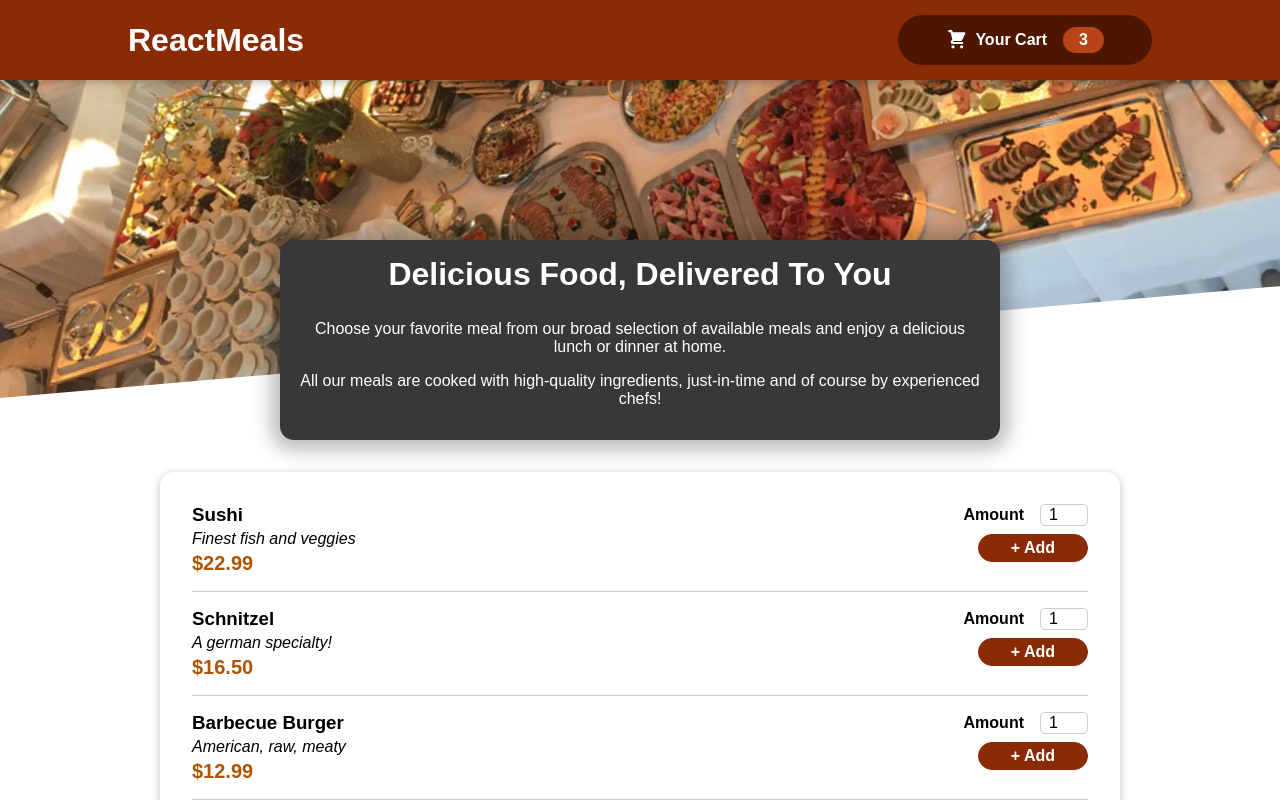
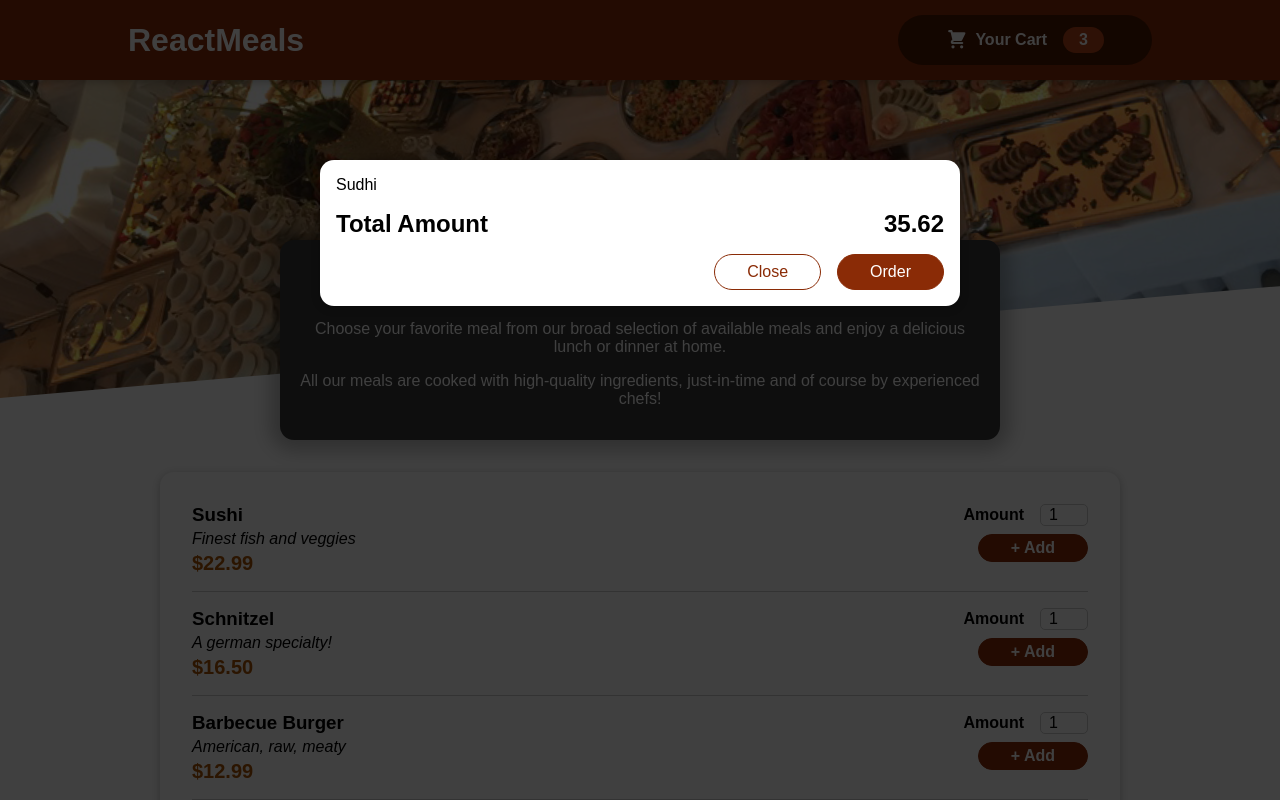
Before and after one commit to VrajPatelK/food-delivery, a React (Create React App) app: page / in a window 1280 px wide. Shown: the top 800 px of the page. Built offline with nearby package versions, Linux system fonts and the light colour scheme.

Commit message:
Modal is created added:)

```diff
--- a/public/index.html
+++ b/public/index.html
@@ -28,6 +28,7 @@
   </head>
   <body>
     <noscript>You need to enable JavaScript to run this app.</noscript>
+    <div id="overlays"></div>
     <div id="root"></div>
     <!--
       This HTML file is a template.
--- a/src/App.js
+++ b/src/App.js
@@ -2,10 +2,12 @@
 
 import Header from "./components/Layout/Header";
 import Meals from "./components/Meals/Meals";
+import Cart from "./components/Cart/Cart";
 
 function App() {
   return (
     <Fragment>
+      <Cart />
       <Header />
       <main>
         <Meals />
--- a/src/components/Cart/Cart.js
+++ b/src/components/Cart/Cart.js
@@ -1,16 +1,17 @@
 import React from "react";
+import Modal from "../UI/Modal";
 
 import classes from "./Cart.module.css";
 
 const Cart = () => {
   const cartItems = [{ id: "c1", name: "Sudhi", amount: 2, price: 12.99 }].map(
-    (item) => <li>{item.name}</li>
+    (item) => <li key={item.id}>{item.name}</li>
   );
 
   return (
-    <div>
-      <ul>{cartItems}</ul>
-      <div>
+    <Modal>
+      <ul className={classes["cart-items"]}>{cartItems}</ul>
+      <div className={classes.total}>
         <span>Total Amount</span>
         <span>35.62</span>
       </div>
@@ -18,7 +19,7 @@
         <button className={classes["button--alt"]}>Close</button>
         <button className={classes.button}>Order</button>
       </div>
-    </div>
+    </Modal>
   );
 };
 
--- /dev/null
+++ b/src/components/UI/Modal.js
@@ -0,0 +1,32 @@
+import React from "react";
+import ReactDom from "react-dom";
+
+import classes from "./Modal.module.css";
+
+const BackDrop = (props) => {
+  return <div className={classes.backdrop}></div>;
+};
+
+const ModalOverlays = (props) => {
+  return (
+    <div className={classes.modal}>
+      <div className={classes.content}>{props.children}</div>
+    </div>
+  );
+};
+
+const portalPoint = document.getElementById("overlays");
+
+const Modal = (props) => {
+  return (
+    <>
+      {ReactDom.createPortal(<BackDrop />, portalPoint)}
+      {ReactDom.createPortal(
+        <ModalOverlays>{props.children}</ModalOverlays>,
+        portalPoint
+      )}
+    </>
+  );
+};
+
+export default Modal;
--- /dev/null
+++ b/src/components/UI/Modal.module.css
@@ -0,0 +1,41 @@
+.backdrop {
+    position: fixed;
+    top: 0;
+    left: 0;
+    width: 100%;
+    height: 100vh;
+    z-index: 20;
+    background-color: rgba(0, 0, 0, 0.75);
+}
+
+.modal {
+    position: fixed;
+    top: 20vh;
+    left: 5%;
+    width: 90%;
+    background-color: white;
+    padding: 1rem;
+    border-radius: 14px;
+    box-shadow: 0 2px 8px rgba(0, 0, 0, 0.25);
+    z-index: 30;
+    animation: slide-down 300ms ease-out forwards;
+}
+
+@media (min-width: 768px) {
+    .modal {
+        width: 40rem;
+        left: calc(50% - 20rem);
+    }
+}
+
+@keyframes slide-down {
+    from {
+        opacity: 0;
+        transform: translateY(-3rem);
+    }
+
+    to {
+        opacity: 1;
+        transform: translateY(0);
+    }
+}
```
